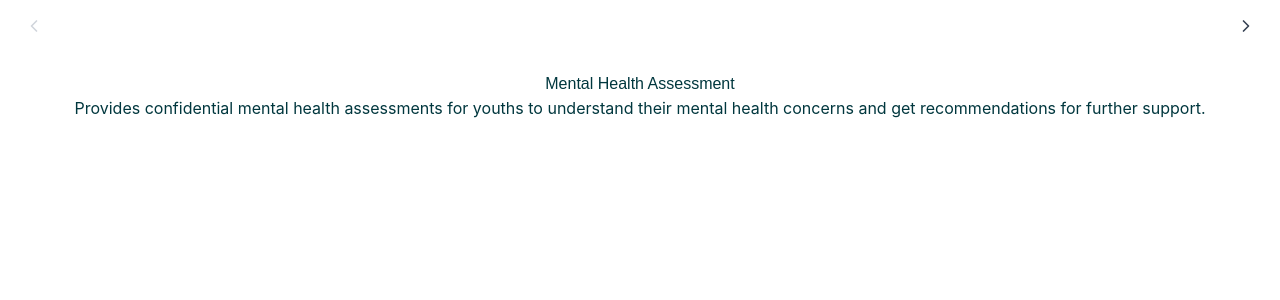
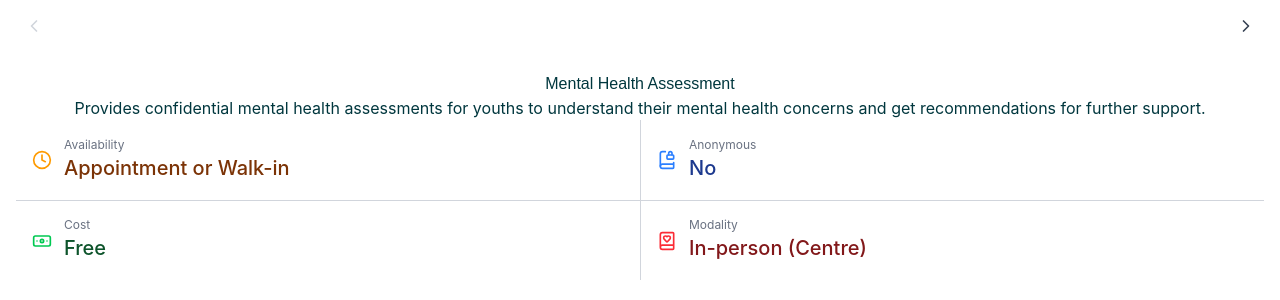
Before and after one commit to pohyeewpy/wayfinder, a Next.js app: page /swiper in a window 1280 px wide. Shown: the top 300 px of the page. Built offline with nearby package versions, Linux system fonts and the light colour scheme.

Commit message:
implement key metrics section

```diff
--- a/public/resources.json
+++ b/public/resources.json
@@ -126,7 +126,7 @@
     "cost": "$150/hr (subsidy available)",
     "confidential": true,
     "anonymous": false,
-    "availability": "Referral or appointment needed",
+    "availability": "Appointment needed",
     "opening_hours": "Mo-Fr 09:00-18:00",
     "tags": ["help"],
     "get_started_website": "https://trybe.org/referral-form/",
@@ -148,7 +148,7 @@
     "cost": "Free for programme clients",
     "confidential": false,
     "anonymous": false,
-    "availability": "Referral or appointment needed",
+    "availability": "Appointment needed",
     "opening_hours": "By appointment",
     "tags": ["career"],
     "get_started_website": "https://trybe.org/referral-form/",
--- /dev/null
+++ b/src/components/KeyMetricsSection.tsx
@@ -0,0 +1,75 @@
+import { Resource } from "@/types/resources";
+import { Banknote, BookHeart, BookLock, Clock } from "lucide-react";
+
+const metrics = [
+	{
+		key: "availability",
+		label: "Availability",
+		icon: <Clock className="w-5 h-5 text-amber-500" />,
+        textColor: "text-amber-900"
+	},
+	{
+		key: "anonymous",
+		label: "Anonymous",
+		icon: <BookLock className="w-5 h-5 text-blue-500" />,
+        textColor: "text-blue-900",
+        strTransform: (str: string) => str === "true" ? "Yes" : "No"
+	},
+	{
+		key: "cost",
+		label: "Cost",
+		icon: <Banknote className="w-5 h-5 text-green-500" />,
+        textColor: "text-green-900"
+	},
+	{
+		key: "modality",
+		label: "Modality",
+		icon: <BookHeart className="w-5 h-5 text-red-500" />,
+        textColor: "text-red-900"
+	},
+];
+
+export default function KeyMetricsSection({ resource }: { resource: Resource }) {
+	return (
+		<div className="w-full grid grid-cols-2 grid-rows-2">
+			{metrics.map((metric, i) => {
+                let metricValue = resource[metric.key as keyof Resource]?.toString();
+                if (metricValue === undefined) {
+                    return null;
+                }
+
+                if (metric.strTransform) {
+                    metricValue = metric.strTransform(metricValue);
+                }
+
+                // Add left border if not first column, top border if not first row
+                const borderClasses = `${i % 2 !== 0 ? 'border-l border-gray-300' : ''} ${i > 1 ? 'border-t border-gray-300' : ''}`;
+
+                return (
+				<div
+					key={metric.key}
+					className={`flex items-center gap-3 p-4 min-h-[80px] w-full ${borderClasses}`}
+					style={{ minWidth: 0 }}
+				>
+					<div className="flex-shrink-0">
+                        {metric.icon}
+                    </div>
+					<div className="flex flex-col min-w-0 w-full">
+						<span className="text-xs text-gray-500 truncate">{metric.label}</span>
+						<span
+							className={`text-base md:text-lg font-medium break-words overflow-hidden ${metric.textColor}`}
+							style={{
+								fontSize: metricValue.length > 15 ? "clamp(0.85rem, 2vw, 1.25rem)" : "clamp(1rem, 2vw, 1.25rem)",
+								display: "-webkit-box",
+								WebkitLineClamp: 2,
+								WebkitBoxOrient: "vertical",
+							}}
+						>
+							{metricValue || "-"}
+						</span>
+					</div>
+				</div>
+			)})}
+		</div>
+	);
+}
--- a/src/components/ResourcePage.tsx
+++ b/src/components/ResourcePage.tsx
@@ -1,4 +1,5 @@
 import { Resource } from "@/types/resources";
+import KeyMetricsSection from "./KeyMetricsSection";
 
 export default function ResourcePage({ resource }: { resource: Resource | null }) {
   if (!resource) {
@@ -8,6 +9,7 @@ export default function ResourcePage({ resource }: { resource: Resource | null }
     <div className="w-full h-full p-4 flex flex-col items-center">
       <h1>{resource.programme_name}</h1>
       <p>{resource.short_programme_description}</p>
+      <KeyMetricsSection resource={resource} />
     </div>
   );
 }
```
